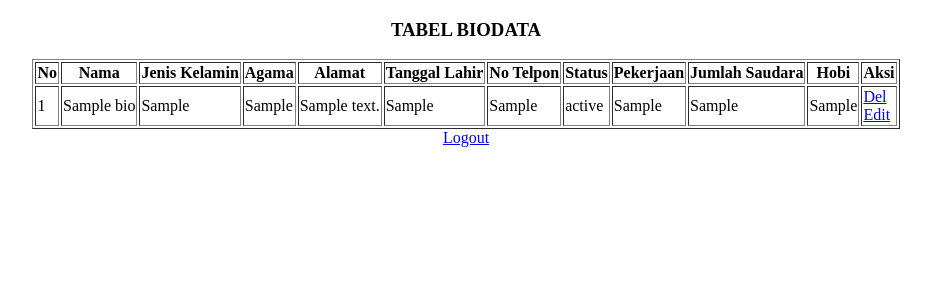
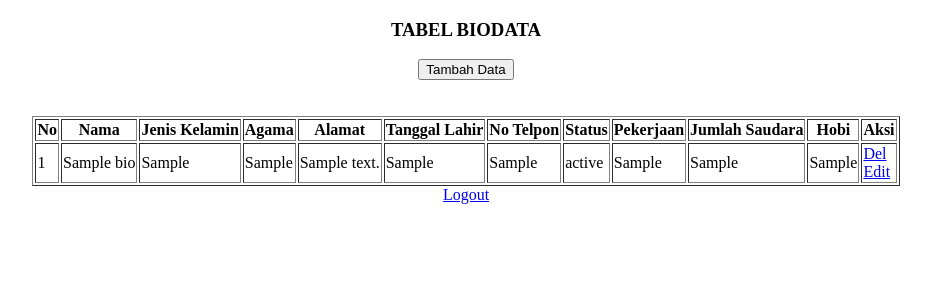
Before and after one commit to MuflihRahmatHidayat/tugas1, a PHP site: page / in a window 1280 px wide. Shown: the top 300 px of the page, without its empty margins (174-1105 px from the left). Run offline with PHP 8.4, Linux system fonts and the light colour scheme; tables that the repository leaves empty hold one stand-in row (values such as "Sample post").

Commit message:
Update index.php

```diff
--- a/index.php
+++ b/index.php
@@ -5,6 +5,7 @@
 </head>
 <body>
 	<center><h3>TABEL BIODATA</h3>
+	<a href="tambah_data.php"><center><button>Tambah Data</button></center></a><br><br>
     <table style="margin-left:auto;margin-right:auto" border="1">
         <tr style="text-align: center;" >
             <th>No</th>
```
